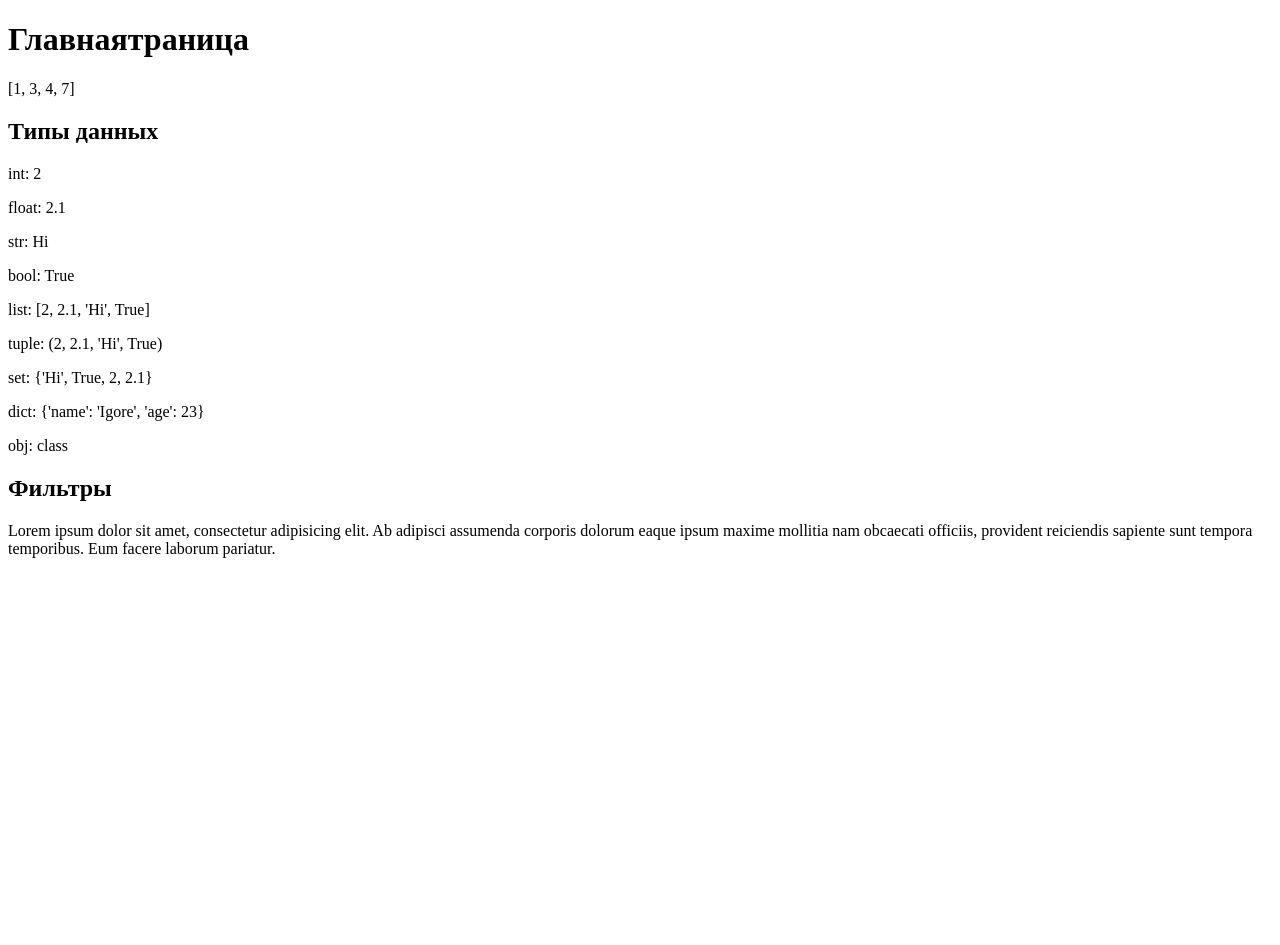
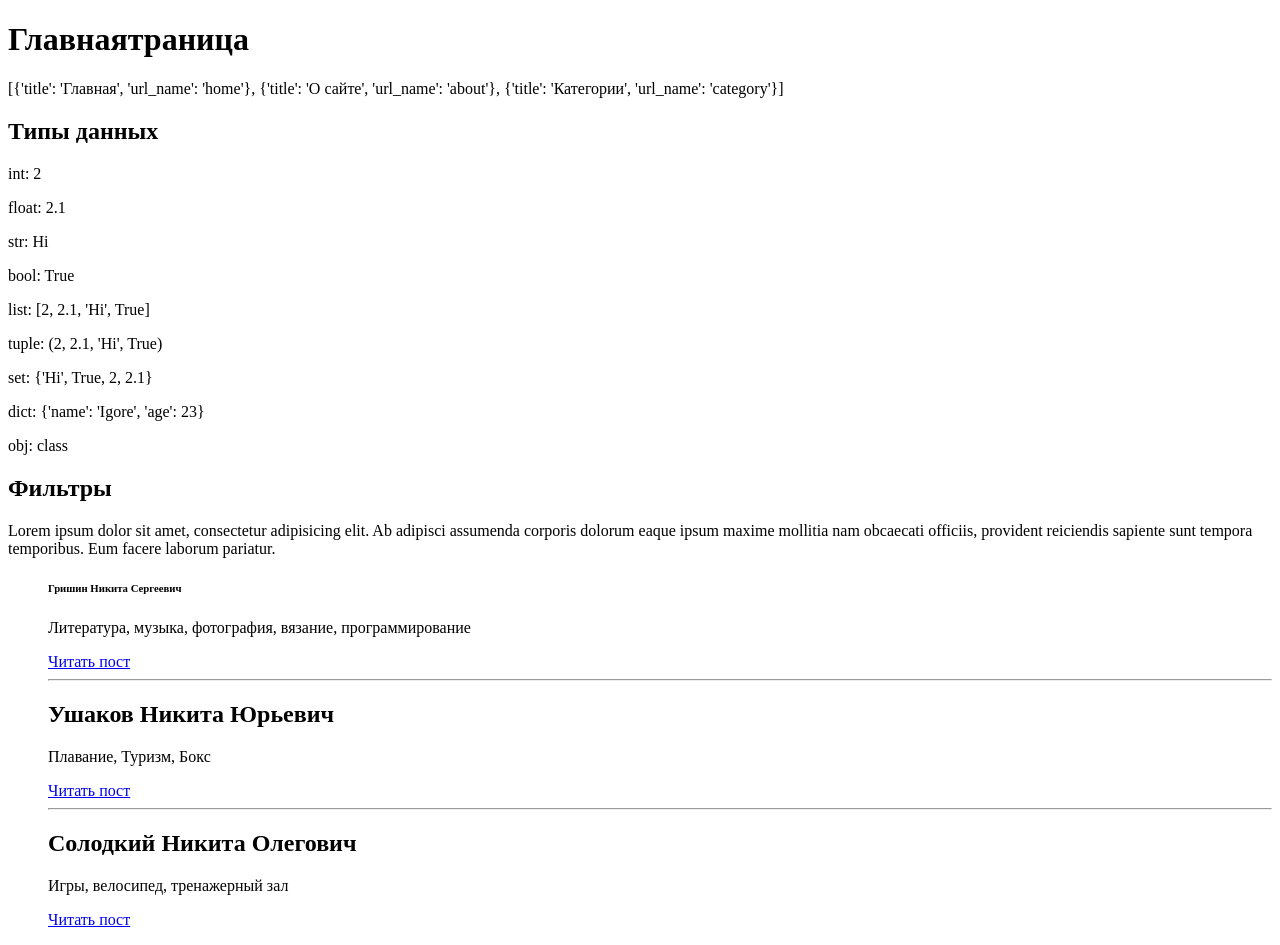
Before and after one commit to Kostess/python_django, a Django app: page / in a window 1280 px wide. Before the commit the page ends 558 px from the top, so only its background shows below. Run offline with Django 4.2, Linux system fonts and the light colour scheme.

Commit message:
1. Применить 3 варианта цикла с переменными цикла 2. Выполнить 3 варианта if 3. Сделать 3 страницы и меню

```diff
--- a/coolsite/women/templates/women/index.html
+++ b/coolsite/women/templates/women/index.html
@@ -25,5 +25,22 @@
         Lorem ipsum dolor sit amet, consectetur adipisicing elit. Ab adipisci assumenda corporis dolorum eaque ipsum maxime
         mollitia nam obcaecati officiis, provident reiciendis sapiente sunt tempora temporibus. Eum facere laborum pariatur.
     </p>
+    {% for o in posts %}
+        <ul>
+            {% if o.is_sport %}
+                <h2>{{ o.title }}</h2>
+            {% else %}
+                <h6>{{ o.title }}</h6>
+            {% endif %}
+
+            <p>{{ o.intersting }}</p>
+
+            <div><a href="{% url 'post' o.id %}">Читать пост</a></div>
+
+            {% if not forloop.last %}
+                <hr>
+            {% endif %}
+        </ul>
+    {% endfor %}
 </body>
 </html>
--- a/coolsite/women/urls.py
+++ b/coolsite/women/urls.py
@@ -24,9 +24,9 @@ register_converter(Alphabet, "alphabet")
 
 urlpatterns = [
     path('', index, name='home'),
-    path('cat/', categorys),
-    path("articles/<alphabet:smb>/", alphabet_symbol),
-    path('cat/<int:cat_id>/', category),
+    path('cat/', categorys, name='category'),
+    path("articles/<alphabet:smb>/", alphabet_symbol, name='simbol'),
+    path('cat/<int:cat_id>/', category, name='post'),
     path('students/', students),
     path('students/<int:student>/', student),
     path('years/', years, name='years'),
--- a/coolsite/women/views.py
+++ b/coolsite/women/views.py
@@ -3,10 +3,19 @@ from django.http import HttpResponse, HttpResponseNotFound, Http404, HttpRespons
     HttpResponseServerError
 from django.shortcuts import render, redirect
 
-menu = [1, 3, 4, 7]
+menu = [{'title': 'Главная', 'url_name': 'home'},
+        {'title': 'О сайте', 'url_name': 'about'},
+        {'title': 'Категории', 'url_name': 'category'},
+]
 
 # для хранения представления
 # Create your views here.
+
+data_db = [{'id':1, 'title': 'Гришин Никита Сергеевич', 'intersting': 'Литература, музыка, фотография, вязание, программирование', 'is_sport': False},
+           {'id':2, 'title': 'Ушаков Никита Юрьевич', 'intersting': 'Плавание, Туризм, Бокс', 'is_sport': True},
+           {'id': 3, 'title': 'Солодкий Никита Олегович', 'intersting': 'Игры, велосипед, тренажерный зал', 'is_sport': True},
+
+           ]
 
 def index(request):
     data = {'title': 'Главная страница',
@@ -20,21 +29,24 @@ def index(request):
             'set': {2, 2.1, 'Hi', True},
             'dict': {'name': 'Igore', 'age': 23},
             'obj': 'class',
+            'posts': data_db,
             }
 
     return render(request, "women/index.html", context= data)
+
+
 
 def alphabet_symbol(request, smb):
     return HttpResponse(f'<h1>{smb}</h1>')
 
 def categorys(request):
-    return HttpResponse('<h1>Ссылки по категориям </h1>')
+    data = {'title': 'Категории',
+            'menu': menu,
+            'posts': data_db,
+            }
+    return render(request, "women/category.html", context= data)
 
 def category(request, cat_id):
-    if cat_id > 1000:
-        raise Http404()
-    if cat_id < 50:
-        return redirect('home', permanent=True)
     return HttpResponse(f'<h1>Номер категории-- </h1> <br> {cat_id}')
 
 def students(request):
```
Also changed, not shown: coolsite/women/templates/women/category.html (added, +10 -0 lines).
